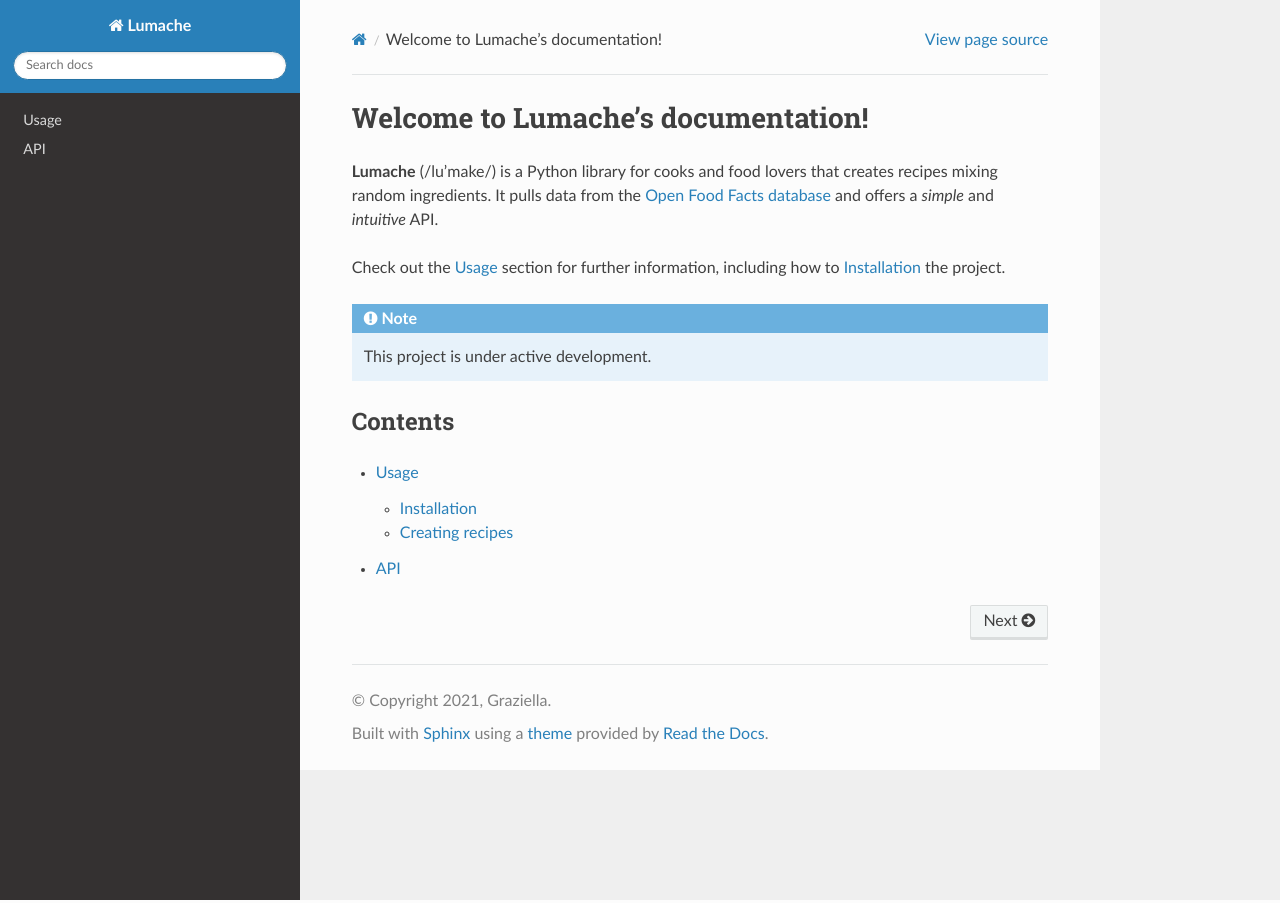
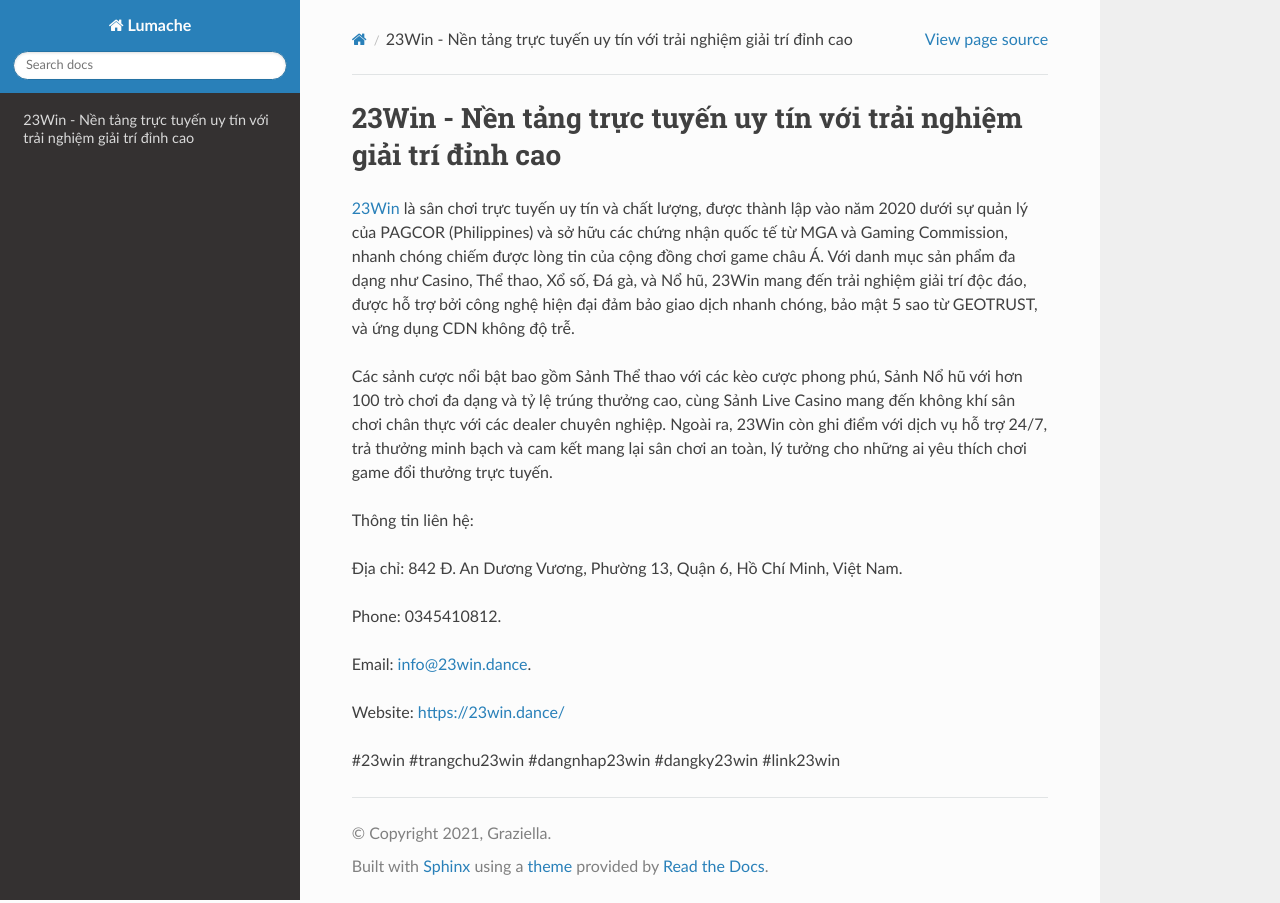
Before and after one commit to parkisngan19/23windance, a Sphinx documentation site: the page built from docs/source/index.rst, in a window 1280 px wide. Built offline with Sphinx 7.4.7 and the Read the Docs theme 3.1.0, drawn with Linux system fonts in a browser that asks for light colours.

Commit message:
Update index.rst

```diff
--- a/docs/source/index.rst
+++ b/docs/source/index.rst
@@ -1,22 +1,18 @@
-Welcome to Lumache's documentation!
+23Win - Nền tảng trực tuyến uy tín với trải nghiệm giải trí đỉnh cao
 ===================================
 
-**Lumache** (/lu'make/) is a Python library for cooks and food lovers
-that creates recipes mixing random ingredients.
-It pulls data from the `Open Food Facts database <https://world.openfoodfacts.org/>`_
-and offers a *simple* and *intuitive* API.
+`23Win <https://23win.dance/>`_ là sân chơi trực tuyến uy tín và chất lượng, được thành lập vào năm 2020 dưới sự quản lý của PAGCOR (Philippines) và sở hữu các chứng nhận quốc tế từ MGA và Gaming Commission, nhanh chóng chiếm được lòng tin của cộng đồng chơi game châu Á. Với danh mục sản phẩm đa dạng như Casino, Thể thao, Xổ số, Đá gà, và Nổ hũ, 23Win mang đến trải nghiệm giải trí độc đáo, được hỗ trợ bởi công nghệ hiện đại đảm bảo giao dịch nhanh chóng, bảo mật 5 sao từ GEOTRUST, và ứng dụng CDN không độ trễ.
 
-Check out the :doc:`usage` section for further information, including
-how to :ref:`installation` the project.
+Các sảnh cược nổi bật bao gồm Sảnh Thể thao với các kèo cược phong phú, Sảnh Nổ hũ với hơn 100 trò chơi đa dạng và tỷ lệ trúng thưởng cao, cùng Sảnh Live Casino mang đến không khí sân chơi chân thực với các dealer chuyên nghiệp. Ngoài ra, 23Win còn ghi điểm với dịch vụ hỗ trợ 24/7, trả thưởng minh bạch và cam kết mang lại sân chơi an toàn, lý tưởng cho những ai yêu thích chơi game đổi thưởng trực tuyến.
 
-.. note::
+Thông tin liên hệ:
 
-   This project is under active development.
+Địa chỉ: 842 Đ. An Dương Vương, Phường 13, Quận 6, Hồ Chí Minh, Việt Nam.
 
-Contents
---------
+Phone: 0345410812.
 
-.. toctree::
+Email: info@23win.dance.
 
-   usage
-   api
+Website: https://23win.dance/
+
+#23win #trangchu23win #dangnhap23win #dangky23win #link23win
```
